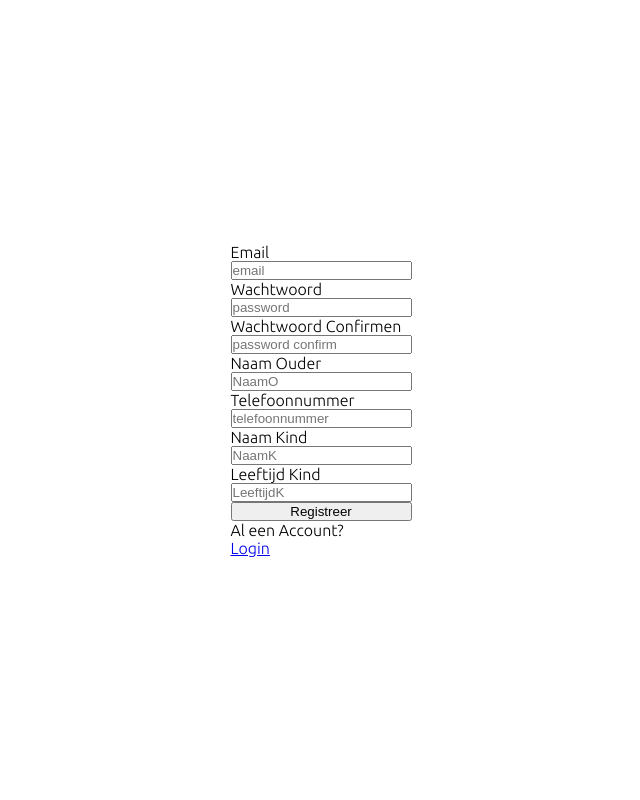
After one commit to WvDeldenHR/CLE2_2021-2022, a PHP site: page /register.php in a window 1280 px wide. The commit adds this page. Shown: the whole page, without its empty margins (319-959 px from the left). Run offline with PHP 8.4, Linux system fonts and the light colour scheme.

Commit message:
CLE2 - v0.1.0* - Login & Register Start

```diff
--- /dev/null
+++ b/css/style-bs.css
@@ -0,0 +1,11 @@
+.d-flex {
+    display: flex;
+}
+
+.justify-content-center {
+    justify-content: center;
+}
+
+.pl-3 {
+    padding-left: 3vw;
+}
--- a/css/style.css
+++ b/css/style.css
@@ -1,11 +1,22 @@
-html, body {
+* {
     margin: 0;
-    border: 0;
     padding: 0;
+    box-sizing: border-box;
 }
 
 body {
-    font-family: 'Montserrat', sans-serif;
+    font-family: 'Ubuntu', sans-serif;
 }
 
-/*Navbar*/
+/*Login*/
+.ltm {
+    display: flex;
+    justify-content: center;
+    align-items: center;
+    height: 100vh;
+}
+
+.ltf {
+    display: flex;
+    flex-direction: column;
+}
--- /dev/null
+++ b/register.php
@@ -0,0 +1,44 @@
+<!DOCTYPE html>
+<html lang="en">
+    <head>
+        <meta charset="UTF-8">
+        <meta http-equiv="X-UA-Compatible" content="IE=edge">
+        <meta name="viewport" content="width=device-width, initial-scale=1.0">
+        <title>Document</title>
+
+        <link rel="preconnect" href="https://fonts.googleapis.com">
+        <link rel="preconnect" href="https://fonts.gstatic.com" crossorigin>
+        <link href="https://fonts.googleapis.com/css2?family=Ubuntu:wght@300&display=swap" rel="stylesheet">
+        <!--    Main CSS    -->
+            <link rel="stylesheet" href="css/style.css">
+        <!--   Bootstrap Like CSS -->
+            <link rel="stylesheet" href="css/style-bs.css">
+    </head>
+
+    <body>
+        <div class="ltm">
+            <div class="ltf">
+                    <form class="ltf" method="POST">
+                        <label>Email</label>
+                            <input placeholder="email">
+                        <label>Wachtwoord</label>
+                            <input placeholder="password">
+                        <label>Wachtwoord Confirmen</label>
+                            <input placeholder="password confirm">
+
+                        <label>Naam Ouder</label>
+                            <input placeholder="NaamO">
+                        <label>Telefoonnummer</label>
+                            <input placeholder="telefoonnummer">
+                        <label>Naam Kind</label>
+                            <input placeholder="NaamK">
+                        <label>Leeftijd Kind</label>
+                            <input placeholder="LeeftijdK">
+
+                        <button>Registreer</button>
+                    </form>
+                        Al een Account?<a href="login.php">Login</a>
+            </div>
+        </div>
+    </body>
+</html>
```
Also changed, not shown: index.php (+9 -5 lines), login.php (added, +33 -0 lines), README.md, images/background1.jpg (added), images/background2.jpg (added), images/background3.jpg (added), images/cdm_icon.png (added), images/cdm_logo.png (added).
